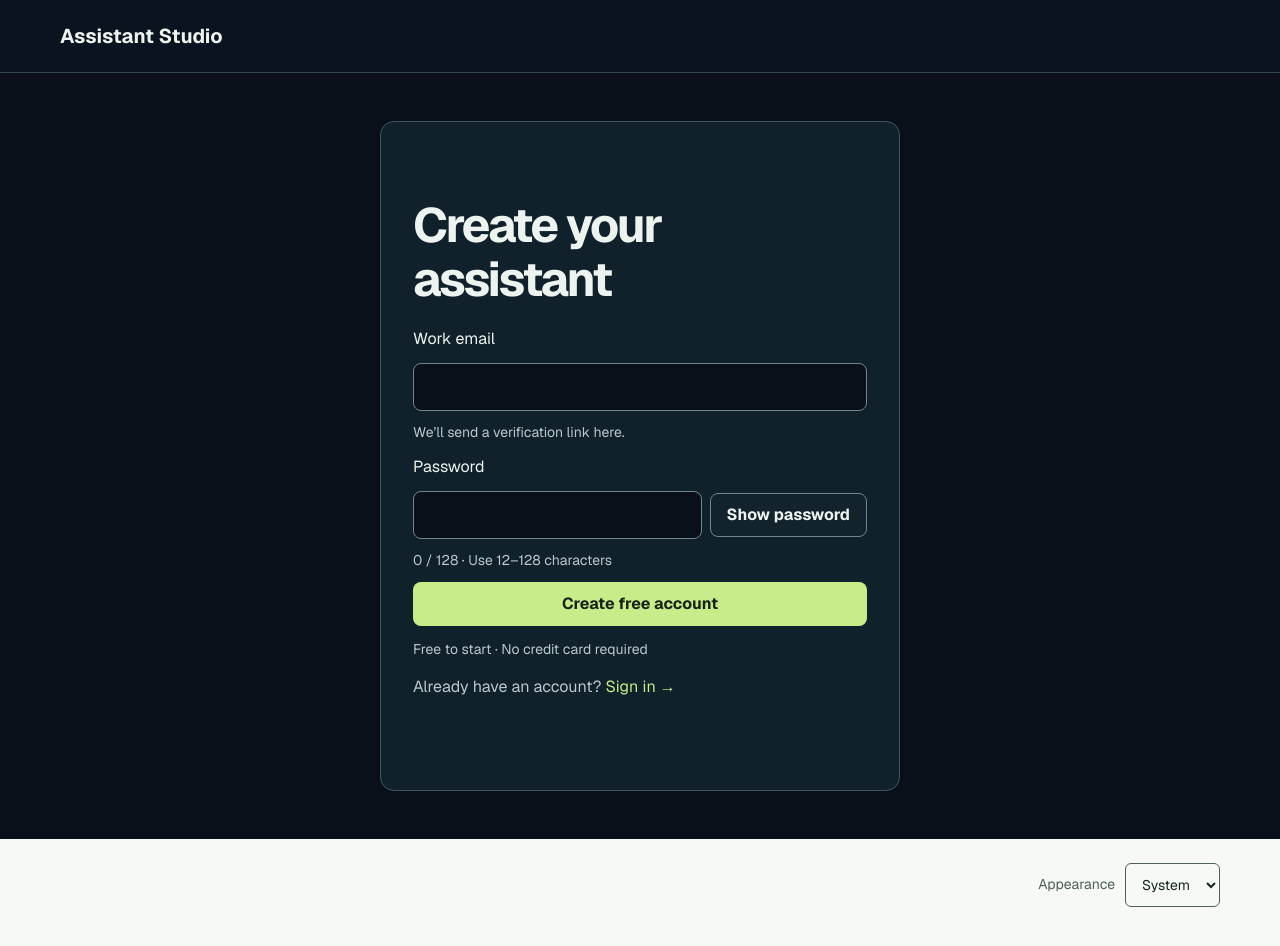
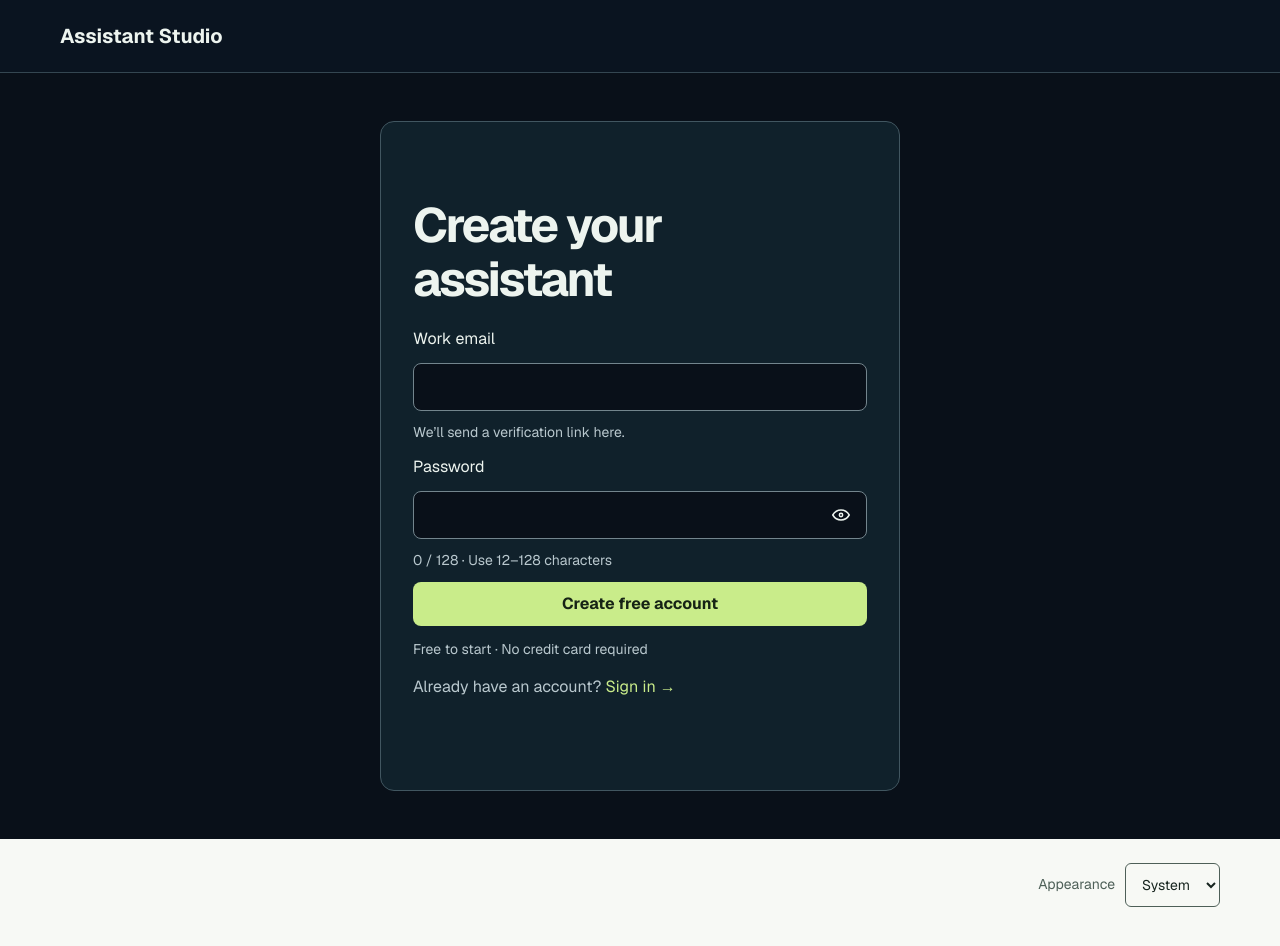
Before and after one commit to geisera/metanomic, a Next.js app: page /assistant-studio/signup in a window 1280 px wide. Shown: the top 946 px of the page. Built offline with nearby package versions, Linux system fonts and the light colour scheme; no server answers.

Commit message:
Make password visibility control compact

```diff
--- a/src/app/assistant-studio/AuthForm.tsx
+++ b/src/app/assistant-studio/AuthForm.tsx
@@ -34,7 +34,7 @@ export default function AuthForm({signup=false,termsVersion}:{signup?:boolean;te
         <input id="auth-email" type="email" name="email" autoComplete="email" required maxLength={254} aria-describedby={signup?'verification-note':undefined}/>
         {signup&&<small id="verification-note">{a.verification}</small>}
         {(signup||mode==='login')&&<><div className={s.passwordLabel}><label htmlFor="auth-password">{a.password}</label>{!signup&&<button type="button" disabled={busy} onClick={()=>changeSignInMode('recover')}>{a.forgot}</button>}</div>
-          <div className={s.passwordRow}><input id="auth-password" type={show?'text':'password'} name="password" autoComplete={signup?'new-password':'current-password'} required minLength={signup?12:1} maxLength={128} onChange={e=>setLength(e.target.value.length)} aria-describedby={signup?'password-length':undefined}/><button type="button" className={s.secondary} aria-pressed={show} onClick={()=>setShow(!show)}>{show?a.hide:a.show}</button></div>
+          <div className={s.passwordRow}><input id="auth-password" type={show?'text':'password'} name="password" autoComplete={signup?'new-password':'current-password'} required minLength={signup?12:1} maxLength={128} onChange={e=>setLength(e.target.value.length)} aria-describedby={signup?'password-length':undefined}/><button type="button" className={s.passwordToggle} aria-label={show?'Hide password':'Show password'} aria-pressed={show} title={show?'Hide password':'Show password'} onClick={()=>setShow(!show)}><svg aria-hidden="true" viewBox="0 0 24 24" fill="none" stroke="currentColor" strokeWidth="1.8" strokeLinecap="round" strokeLinejoin="round"><path d={show?'M3 3l18 18M10.6 10.6a2 2 0 0 0 2.8 2.8':'M2.1 12s3.6-6 9.9-6 9.9 6 9.9 6-3.6 6-9.9 6-9.9-6-9.9-6Z'}/>{!show&&<circle cx="12" cy="12" r="2"/>}</svg></button></div>
           {signup&&<small id="password-length" role="status">{length} / 128 · {length<12?a.length:length<16?a.longer:a.goodLength}</small>}</>}
         {signup&&termsVersion&&<><div className={s.termsConsent}>
           <input id="studio-accept-terms" name="accept-terms" type="checkbox" required/>
--- a/src/app/assistant-studio/landing.module.css
+++ b/src/app/assistant-studio/landing.module.css
@@ -60,9 +60,14 @@
 .authSingle h1,.authSplit h1 { font-size: clamp(32px,5vw,48px); }
 .authForm { display: grid; gap: 10px; }
 .authForm input { width: 100%; min-width: 0; min-height: 48px; padding: 10px; border: 1px solid #73858d; border-radius: 8px; background: #091019; color: #edf4ef; }
-.passwordLabel,.passwordRow { display: flex; justify-content: space-between; align-items: center; gap: 8px; }
+.passwordLabel { display: flex; justify-content: space-between; align-items: center; gap: 8px; }
+.passwordRow { position: relative; display: flex; align-items: center; }
+.passwordRow input { padding-right: 48px; }
+.passwordToggle { position: absolute; right: 8px; top: 50%; display: grid; place-items: center; width: 36px; height: 36px; min-height: 36px; padding: 7px; border: 0; border-radius: 6px; background: transparent; color: var(--fg-2); transform: translateY(-50%); }
+.passwordToggle:hover { color: var(--fg); background: var(--surface-2); }
+.passwordToggle svg { width: 20px; height: 20px; }
+.passwordToggle:focus-visible { outline: 2px solid var(--accent); outline-offset: 2px; }
 .passwordLabel button { color: var(--accent); min-height: 44px; }
-.passwordRow button { white-space: nowrap; }
 @media(max-width: 1024px) {
   .menu { display: block; }
   .nav { display: none; }
```
